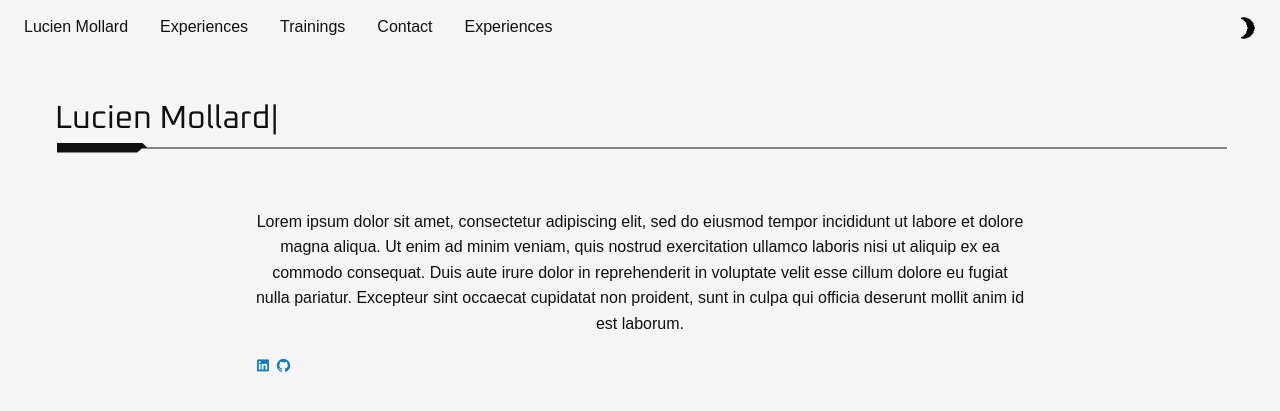
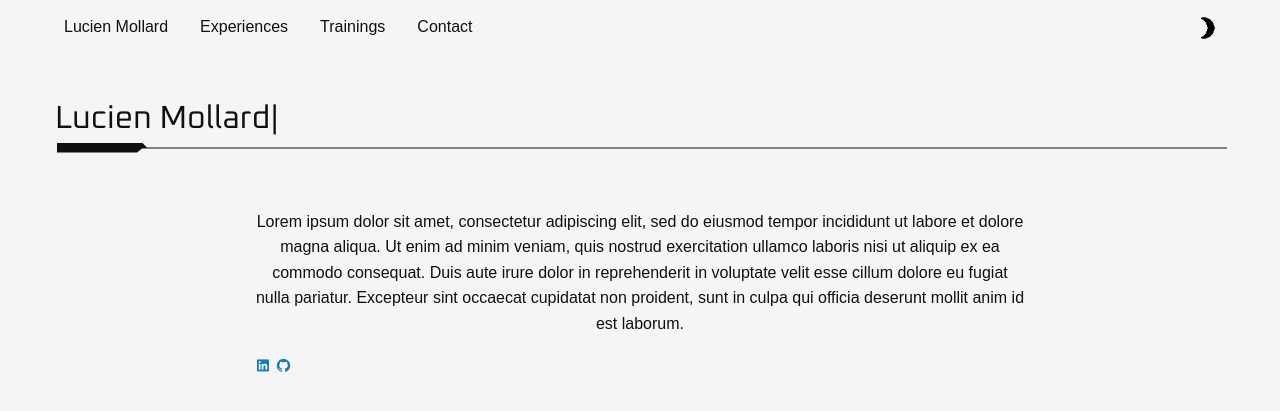
Before and after one commit to LucienMLD/LucienMLD.github.io, a Jekyll site: the page built from index.markdown, in a window 1280 px wide. Shown: the top 411 px of the page. Built offline with Jekyll 4.4.1, drawn with Linux system fonts in a browser that asks for light colours.

Commit message:
navbar update

```diff
--- a/_includes/header.html
+++ b/_includes/header.html
@@ -1,4 +1,9 @@
-<header class="top-bar">
+<div class="title-bar" data-responsive-toggle="responsive-menu" data-hide-for="medium">
+  <button class="menu-icon" type="button" data-toggle="responsive-menu"></button>
+  <div class="title-bar-title">Menu</div>
+</div>
+
+<header class="top-bar grid-container" id="responsive-menu">
   <div class="top-bar-left">
     <ul class="dropdown menu" data-dropdown-menu>
       <li>
@@ -11,12 +16,6 @@
           <a href="{{ link.url | relative_url }}">{{ link.title | escape }}</a>
         </li>
       {% endfor %}
-      {%- for path in page_paths -%}
-        {%- assign my_page = site.pages | where: "path", path | first -%}
-        {%- if my_page.title -%}
-          <a href="{{ my_page.url | relative_url }}">{{ my_page.title | escape }}</a>
-        {%- endif -%}
-      {%- endfor -%}
     </ul>
   </div>
 
```
